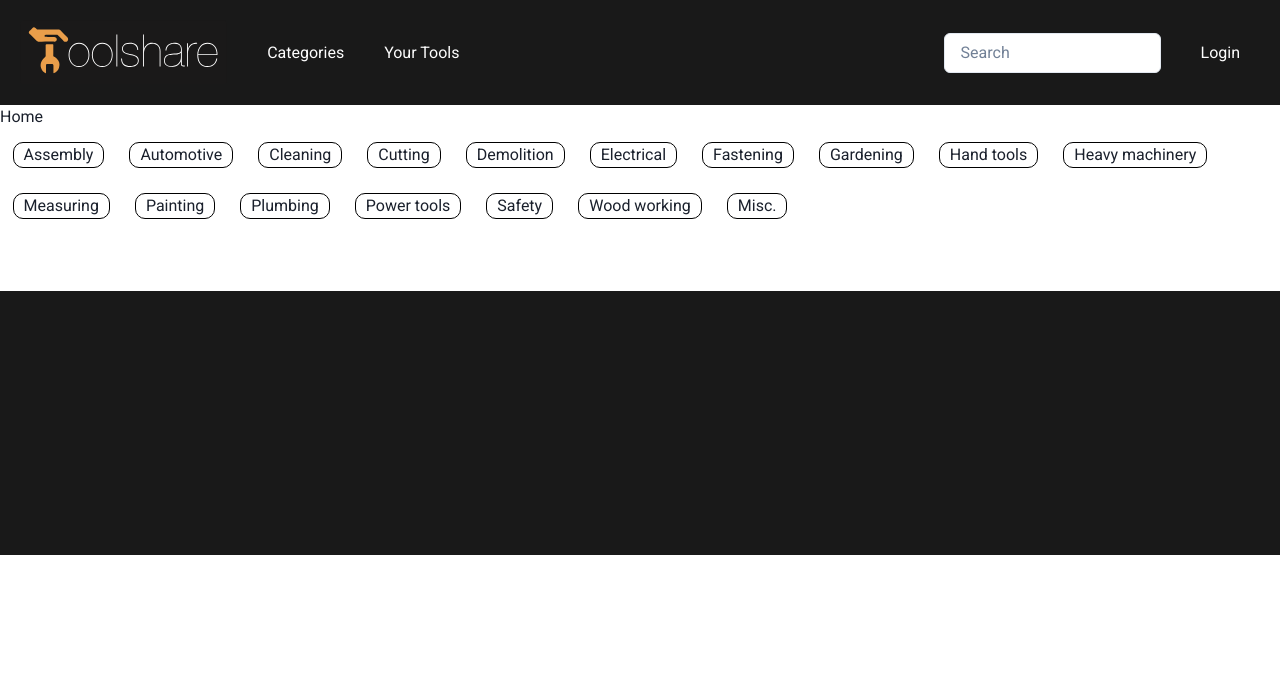
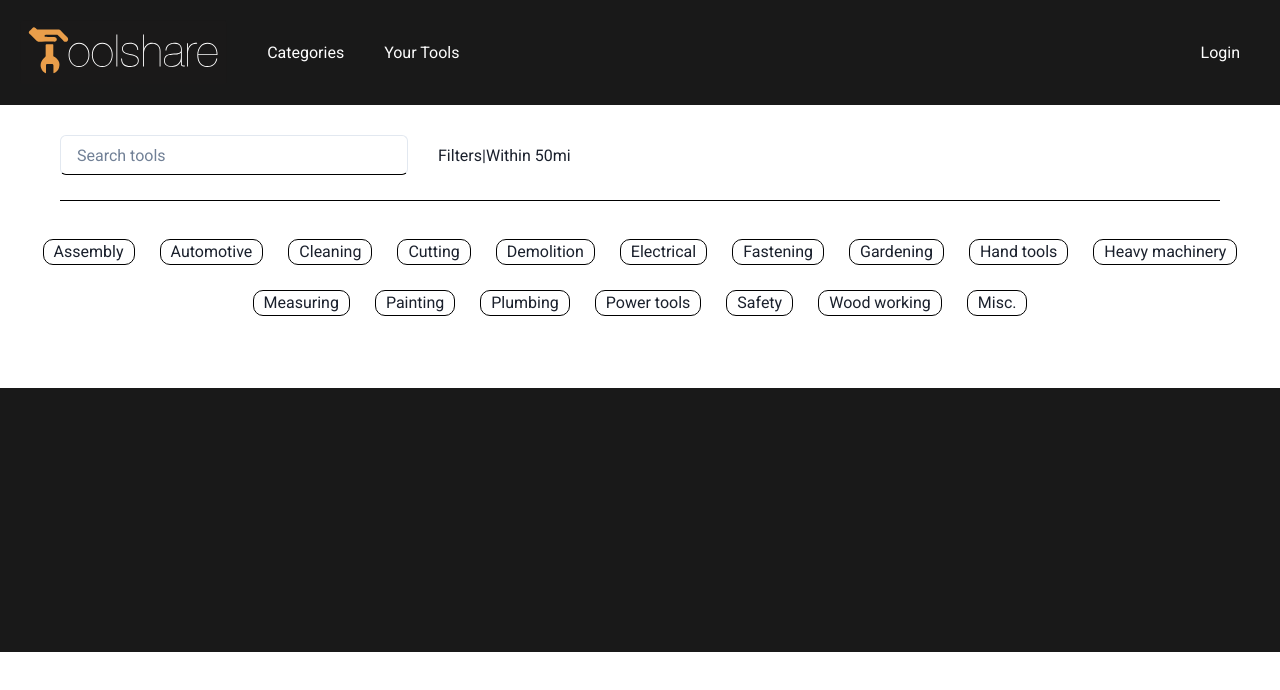
Before and after one commit to AkionQuazson/ToolShare, a React (Vite) app: page / in a window 1280 px wide. Shown: the top 690 px of the page. Built offline with nearby package versions, Linux system fonts and the light colour scheme.

Commit message:
some work on homepage

```diff
--- a/src/App.jsx
+++ b/src/App.jsx
@@ -41,7 +41,7 @@ function App() {
           <NavLink className='nav' to='/list' >Your Tools</NavLink>
         </div>
         <div className="headerSplit">
-          <Input variant='outline' bg={'white'} placeholder='Search'/>
+          {/* <Input variant='outline' bg={'white'} placeholder='Search'/> */}
           <NavLink className='nav' to='/login' >Login</NavLink>
         </div>
 
--- a/src/components/Home.jsx
+++ b/src/components/Home.jsx
@@ -1,4 +1,5 @@
 import React, { useState } from 'react';
+import { Box, Image, Button, Input } from '@chakra-ui/react';
 import '../css/Home.css'
 
 const Home = () => {
@@ -39,8 +40,17 @@ const Home = () => {
   });
   return (<>
     <main>
-      <h1>Home</h1>
-      {categoryButtons}
+      <div className="filterHeader">
+        <Input variant='outline' bg={'white'} placeholder='Search tools'/>
+        <button>Filters</button>
+        |
+        <button>Within 50mi</button>
+        {/* Filters buttons */}
+      </div>
+      <div className='categoryList'>
+        {categoryButtons}
+      </div>
+
       {/* Listings (filtered) */}
     </main>
     <footer>
--- a/src/css/Home.css
+++ b/src/css/Home.css
@@ -8,6 +8,22 @@
     --size-paragraph: 18px;
     --size-h1: 24px;
     --size-h2: 42px;
+}
+
+.filterHeader {
+    width: 1160px;
+    padding: 0 0 25px 0;
+    border-bottom: 1px solid black;
+    margin: 30px auto 25px auto;
+}
+
+.filterHeader input {
+    width: 30%; /* Not exact info */
+    margin: 0 30px 0 0;
+}
+
+.categoryList {
+    text-align: center;
 }
 
 .categoryButton {
```
Also changed, not shown: src/components/ToolCard.jsx (added, +17 -0 lines).
